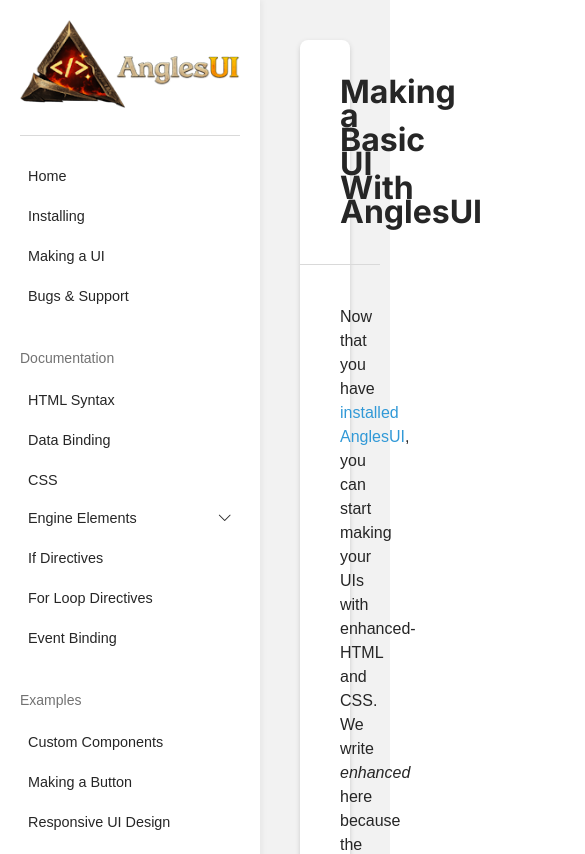
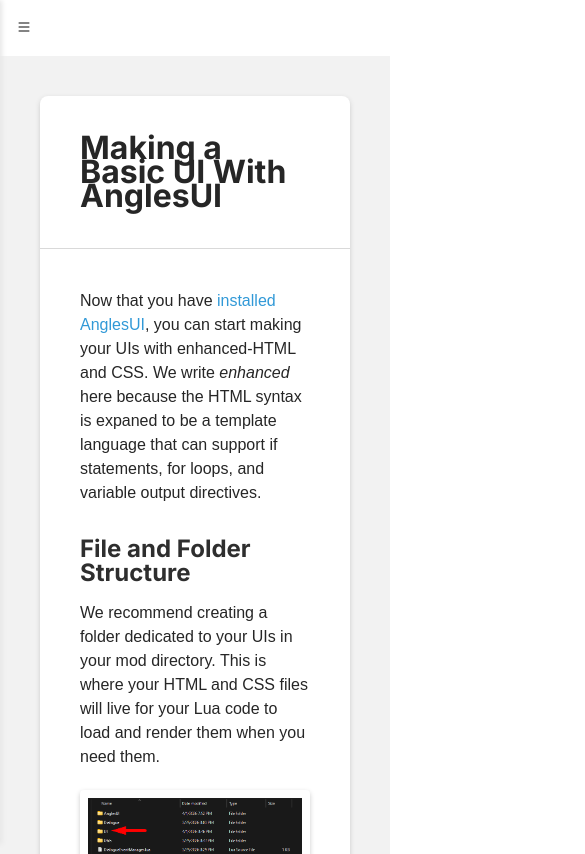
Before and after one commit to nox7/openmw-angles-ui, an Angular app in the folder docs-src/: page /making-a-ui in a window 390 px wide. Shown: the top 854 px of the page, 585 px wide, since content can reach past the window. Built offline with nearby package versions, Linux system fonts and the light colour scheme; a web font is replaced by a local one.

Commit message:
Responsive/mobile sidebar support

```diff
--- a/docs-src/src/app/app.html
+++ b/docs-src/src/app/app.html
@@ -1,5 +1,10 @@
 <app-topbar></app-topbar>
-<aside>
+<aside
+  [class.open]="SidebarService.IsOpen()"
+  [class.opening]="SidebarService.IsOpening()"
+  [class.closing]="SidebarService.IsClosing()"
+  (animationend)="OnAnimationEnd($event)"
+  >
   <app-sidebar></app-sidebar>
 </aside>
 <div class="primary-content-window">
@@ -8,3 +13,7 @@
   </main>
   <app-footer></app-footer>
 </div>
+<div
+  id="backdrop"
+  [class.active]="SidebarService.IsOpen() || SidebarService.IsOpening() || SidebarService.IsClosing()"
+  ></div>
--- a/docs-src/src/app/app.scss
+++ b/docs-src/src/app/app.scss
@@ -1,3 +1,23 @@
+@keyframes open-sidebar {
+  from {
+    left: calc(var(--sidebar-width) * -1);
+  }
+
+  to {
+    left: 0;
+  }
+}
+
+@keyframes close-sidebar {
+  from {
+    left: 0;
+  }
+
+  to {
+    left: calc(var(--sidebar-width) * -1);
+  }
+}
+
 :host {
   display: grid;
   grid-template-columns: var(--sidebar-width) 1fr;
@@ -7,10 +27,10 @@
     min-width: 0;
     min-height: 0;
   }
-}
 
-app-topbar {
-  display: none;
+  @media (max-width: 1200px) {
+    grid-template-columns: 1fr;
+  }
 }
 
 .primary-content-window {
@@ -25,8 +45,44 @@
 
 aside {
   z-index: 2;
+
+  @media (max-width: 1200px) {
+    z-index: 6;
+    width: var(--sidebar-width);
+    position: fixed;
+    height: 100%;
+    left: calc(var(--sidebar-width) * -1);
+    top: 0;
+
+    &.opening {
+      animation: open-sidebar 100ms linear forwards;
+    }
+
+    &.closing {
+      animation: close-sidebar 100ms linear forwards;
+    }
+
+    &.open {
+      left: 0;
+    }
+  }
 }
 
 app-footer {
   z-index: 1;
 }
+
+#backdrop {
+  display: none;
+  z-index: 5;
+  background-color: hsl(0deg 0% 0% / 0.5);
+  position: fixed;
+  top: 0;
+  left: 0;
+  width: 100%;
+  height: 100%;
+
+  &.active {
+    display: block;
+  }
+}
--- a/docs-src/src/app/app.ts
+++ b/docs-src/src/app/app.ts
@@ -1,8 +1,9 @@
-import { Component, signal } from '@angular/core';
+import { Component, inject, signal } from '@angular/core';
 import { RouterOutlet } from '@angular/router';
 import { Topbar } from "./components/topbar/topbar";
 import { Sidebar } from "./components/sidebar/sidebar";
 import { Footer } from "./components/footer/footer";
+import { SidebarService } from './components/sidebar/sidebar-service';
 
 @Component({
   selector: 'app-root',
@@ -11,5 +12,15 @@
   styleUrl: './app.scss'
 })
 export class App {
-  protected readonly title = signal('anglesui-docs');
+  public readonly SidebarService = inject(SidebarService);
+
+  public OnAnimationEnd(e: AnimationEvent): void {
+    if (e.animationName.endsWith("open-sidebar")) {
+      this.SidebarService.IsOpening.set(false);
+      this.SidebarService.IsOpen.set(true);
+    } else if (e.animationName.endsWith("close-sidebar")) {
+      this.SidebarService.IsClosing.set(false);
+      this.SidebarService.IsOpen.set(false);
+    }
+  }
 }
--- /dev/null
+++ b/docs-src/src/app/components/sidebar/sidebar-service.ts
@@ -0,0 +1,10 @@
+import { Injectable, signal } from '@angular/core';
+
+@Injectable({
+  providedIn: 'root',
+})
+export class SidebarService {
+  public IsOpen = signal<boolean>(false);
+  public IsOpening = signal<boolean>(false);
+  public IsClosing = signal<boolean>(false);
+}
--- a/docs-src/src/app/components/sidebar/sidebar.ts
+++ b/docs-src/src/app/components/sidebar/sidebar.ts
@@ -1,7 +1,8 @@
-import { Component } from '@angular/core';
+import { Component, ElementRef, inject, OnDestroy } from '@angular/core';
 import { SidebarButton } from "./sidebar-button/sidebar-button";
 import { RouterLink } from "@angular/router";
 import { SidebarButtonGroup } from "./sidebar-button-group/sidebar-button-group";
+import { SidebarService } from './sidebar-service';
 
 @Component({
   selector: 'app-sidebar',
@@ -9,6 +10,25 @@
   templateUrl: './sidebar.html',
   styleUrl: './sidebar.scss',
 })
-export class Sidebar {
+export class Sidebar implements OnDestroy {
+  private readonly Element = inject(ElementRef).nativeElement as HTMLElement;
+  public readonly SidebarService = inject(SidebarService);
+  public WindowClickCallback: (e: MouseEvent) => void;
 
+  public constructor() {
+    this.WindowClickCallback = (e: MouseEvent) => {
+      if (this.SidebarService.IsOpen()){
+        if (!this.SidebarService.IsClosing() && !this.SidebarService.IsOpening()) {
+          if (e.target instanceof HTMLElement && !this.Element.contains(e.target)) {
+            this.SidebarService.IsClosing.set(true);
+          }
+        }
+      }
+    }
+    window.addEventListener('click', this.WindowClickCallback);
+  }
+
+  public ngOnDestroy(): void {
+    window.removeEventListener('click', this.WindowClickCallback);
+  }
 }
--- a/docs-src/src/app/components/topbar/topbar.html
+++ b/docs-src/src/app/components/topbar/topbar.html
@@ -1 +1,5 @@
-<p>topbar works!</p>
+<div>
+  <button type="button" (click)="ToggleSidebar()">
+    <i class="bi bi-list"></i>
+  </button>
+</div>
--- a/docs-src/src/app/components/topbar/topbar.scss
+++ b/docs-src/src/app/components/topbar/topbar.scss
@@ -0,0 +1,25 @@
+:host {
+  display: none;
+
+  @media (max-width: 1200px) {
+    display: block;
+  }
+}
+
+div {
+  display: flex;
+  max-width: var(--content-max-width);
+  margin: 0 auto;
+  padding: 8px;
+}
+
+button {
+  appearance: none;
+  background: none;
+  border: none;
+  color: var(--dark);
+  padding: 8px;
+  &:hover {
+    cursor: pointer;
+  }
+}
--- a/docs-src/src/app/components/topbar/topbar.ts
+++ b/docs-src/src/app/components/topbar/topbar.ts
@@ -1,4 +1,5 @@
-import { Component } from '@angular/core';
+import { Component, inject } from '@angular/core';
+import { SidebarService } from '../sidebar/sidebar-service';
 
 @Component({
   selector: 'app-topbar',
@@ -7,5 +8,11 @@
   styleUrl: './topbar.scss',
 })
 export class Topbar {
+  private readonly SidebarService = inject(SidebarService);
 
+  public ToggleSidebar(): void {
+    if (!this.SidebarService.IsClosing() && !this.SidebarService.IsOpening()) {
+      this.SidebarService.IsOpening.set(true);
+    }
+  }
 }
```
Also changed, not shown: 1 other file (tests, documents, lock files or other folders).
